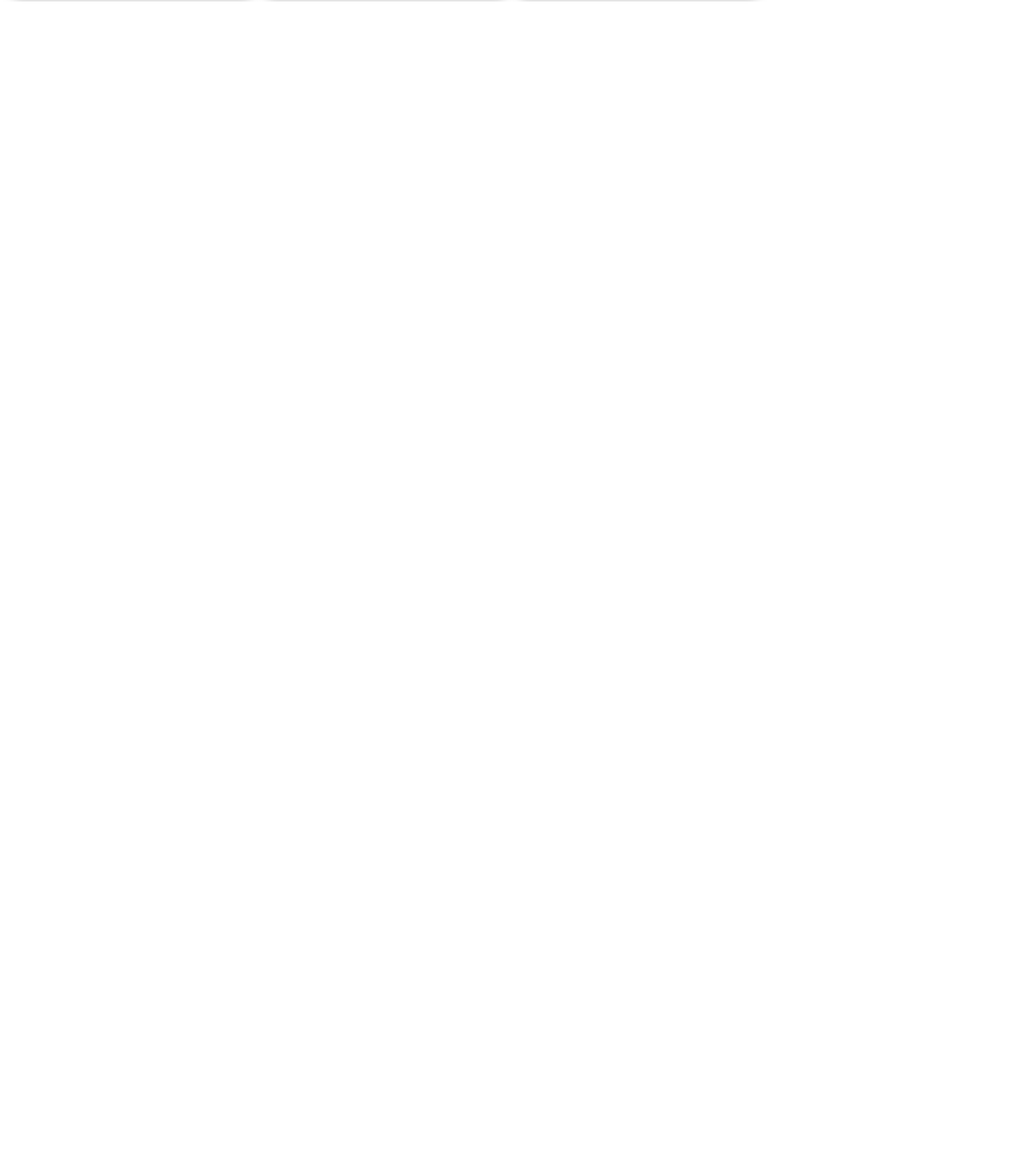
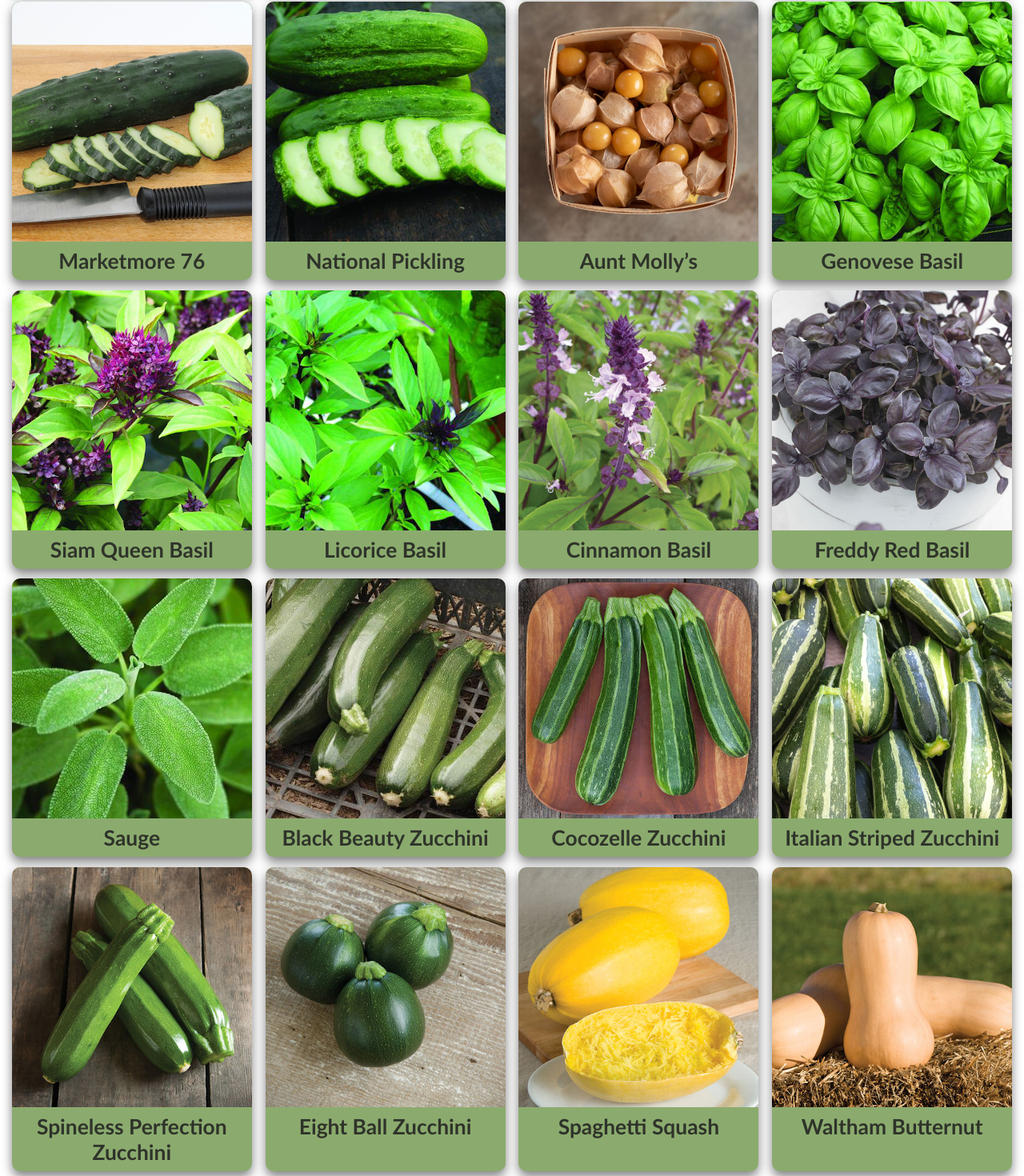
Before and after one commit to fredericbarry/amelegumes, a React (Create React App) app: page / in a window 1280 px wide. Shown: the part 2615-4085 px from the top of the page at 80% size. Before the commit the page ends 2617 px from the top, so only its background shows below. Built offline with nearby package versions, Linux system fonts and the light colour scheme; the HTML template or start-up script is replaced by a standard one.

Commit message:
Added more products in the database

```diff
--- a/src/products.js
+++ b/src/products.js
@@ -2,96 +2,271 @@
   {
     id: 1,
     name: "Big Beef",
+    category: "tomatoes",
     image: "big-beef.jpg",
+    isDeterminate: false,
+    isFavorite: false,
   },
   {
     id: 2,
     name: "Jasper",
+    category: "tomatoes",
     image: "jasper.jpg",
+    isDeterminate: false,
+    isFavorite: false,
   },
   {
     id: 3,
     name: "Roma",
+    category: "tomatoes",
     image: "roma.jpg",
+    isDeterminate: true,
+    isFavorite: false,
   },
   {
     id: 4,
     name: "Blue Cream",
+    category: "tomatoes",
     image: "blue-cream.jpg",
+    isDeterminate: false,
+    isFavorite: false,
   },
   {
     id: 5,
     name: "Principe Borghese",
+    category: "tomatoes",
     image: "principe-borghese.jpg",
+    isDeterminate: true,
+    isFavorite: false,
   },
   {
     id: 6,
     name: "Beefsteak",
+    category: "tomatoes",
     image: "beefsteak.jpg",
+    isDeterminate: false,
+    isFavorite: false,
   },
   {
     id: 6,
     name: "Black Cherry",
+    category: "tomatoes",
     image: "black-cherry.jpg",
+    isDeterminate: false,
+    isFavorite: false,
   },
   {
     id: 8,
     name: "Taxi",
+    category: "tomatoes",
     image: "taxi.jpg",
+    isDeterminate: true,
+    isFavorite: false,
   },
   {
     id: 9,
     name: "Millefleur",
+    category: "tomatoes",
     image: "millefleur.jpg",
+    isDeterminate: false,
+    isFavorite: true,
   },
   {
     id: 10,
     name: "Candyland",
+    category: "tomatoes",
     image: "candyland.jpg",
+    isDeterminate: false,
+    isFavorite: false,
   },
   {
     id: 11,
     name: "Sungold",
+    category: "tomatoes",
     image: "sungold.jpg",
+    isDeterminate: false,
+    isFavorite: true,
   },
   {
     id: 12,
     name: "Black Krim",
+    category: "tomatoes",
     image: "black-krim.jpg",
+    isDeterminate: false,
+    isFavorite: false,
   },
   {
     id: 13,
     name: "Ace 55",
+    category: "tomatoes",
     image: "ace-55.jpg",
+    isDeterminate: true,
   },
   {
     id: 14,
     name: "Brandywine",
+    category: "tomatoes",
     image: "brandywine.jpg",
+    isDeterminate: false,
+    isFavorite: false,
   },
   {
     id: 15,
     name: "Green Zebra",
+    category: "tomatoes",
     image: "green-zebra.jpg",
+    isDeterminate: false,
+    isFavorite: false,
   },
   {
     id: 16,
     name: "San Marzano",
+    category: "tomatoes",
     image: "san-marzano.jpg",
+    isDeterminate: false,
+    isFavorite: false,
   },
   {
     id: 17,
     name: "Chef's Choice Orange",
+    category: "tomatoes",
     image: "chefs-choice-orange.jpg",
+    isDeterminate: false,
+    isFavorite: false,
   },
   {
     id: 18,
     name: "Clementine",
+    category: "tomatoes",
     image: "clementine.jpg",
+    isDeterminate: false,
+    isFavorite: false,
   },
   {
     id: 19,
     name: "Pink Cupcake",
+    category: "tomatoes",
     image: "pink-cupcake.jpg",
+    isDeterminate: true,
+    isFavorite: false,
+  },
+  {
+    id: 20,
+    name: "Summer Dance",
+    category: "cucumbers",
+    image: "summer-dance.jpg",
+    isFavorite: false,
+  },
+  {
+    id: 21,
+    name: "Marketmore 76",
+    category: "cucumbers",
+    image: "marketmore-76.jpg",
+    isFavorite: false,
+  },
+  {
+    id: 22,
+    name: "National Pickling",
+    category: "cucumbers",
+    image: "national-pickling.jpg",
+    isFavorite: false,
+  },
+  {
+    id: 23,
+    name: "Aunt Molly’s",
+    category: "fruits",
+    image: "aunt-mollys.jpg",
+    isFavorite: false,
+  },
+  {
+    id: 24,
+    name: "Genovese Basil",
+    category: "herbs",
+    image: "genovese-basil.jpg",
+    isFavorite: false,
+  },
+  {
+    id: 25,
+    name: "Siam Queen Basil",
+    category: "herbs",
+    image: "siam-queen-basil.jpg",
+    isFavorite: false,
+  },
+  {
+    id: 26,
+    name: "Licorice Basil",
+    category: "herbs",
+    image: "licorice-basil.jpg",
+    isFavorite: false,
+  },
+  {
+    id: 27,
+    name: "Cinnamon Basil",
+    category: "herbs",
+    image: "cinnamon-basil.jpg",
+    isFavorite: false,
+  },
+  {
+    id: 28,
+    name: "Freddy Red Basil",
+    category: "herbs",
+    image: "freddy-red-basil.jpg",
+    isFavorite: false,
+  },
+  {
+    id: 29,
+    name: "Sauge",
+    category: "herbs",
+    image: "sauge.jpg",
+    isFavorite: false,
+  },
+  {
+    id: 30,
+    name: "Black Beauty Zucchini",
+    category: "squash",
+    image: "black-beauty-zucchini.jpg",
+    isFavorite: false,
+  },
+  {
+    id: 31,
+    name: "Cocozelle Zucchini",
+    category: "squash",
+    image: "cocozelle-zucchini.jpg",
+    isFavorite: false,
+  },
+  {
+    id: 32,
+    name: "Italian Striped Zucchini",
+    category: "squash",
+    image: "italian-striped-zucchini.jpg",
+    isFavorite: false,
+  },
+  {
+    id: 33,
+    name: "Spineless Perfection Zucchini",
+    category: "squash",
+    image: "spineless-perfection-zucchini.jpg",
+    isFavorite: false,
+  },
+  {
+    id: 34,
+    name: "Eight Ball Zucchini",
+    category: "squash",
+    image: "eight-ball-zucchini.jpg",
+    isFavorite: false,
+  },
+  {
+    id: 35,
+    name: "Spaghetti Squash",
+    category: "squash",
+    image: "spaghetti-squash.jpg",
+    isFavorite: false,
+  },
+  {
+    id: 36,
+    name: "Waltham Butternut",
+    category: "squash",
+    image: "waltham-butternut.jpg",
+    isFavorite: false,
   },
 ];
```
